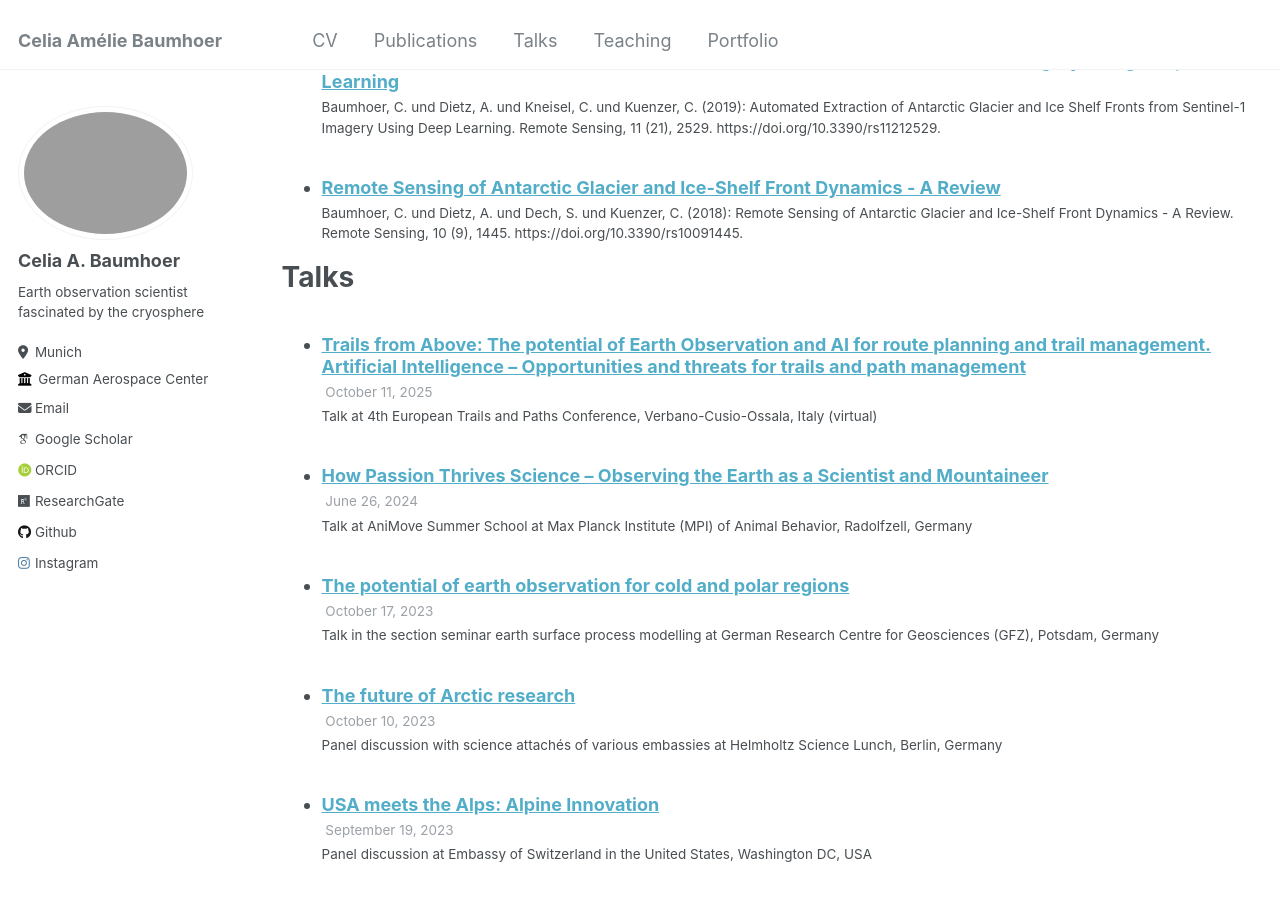
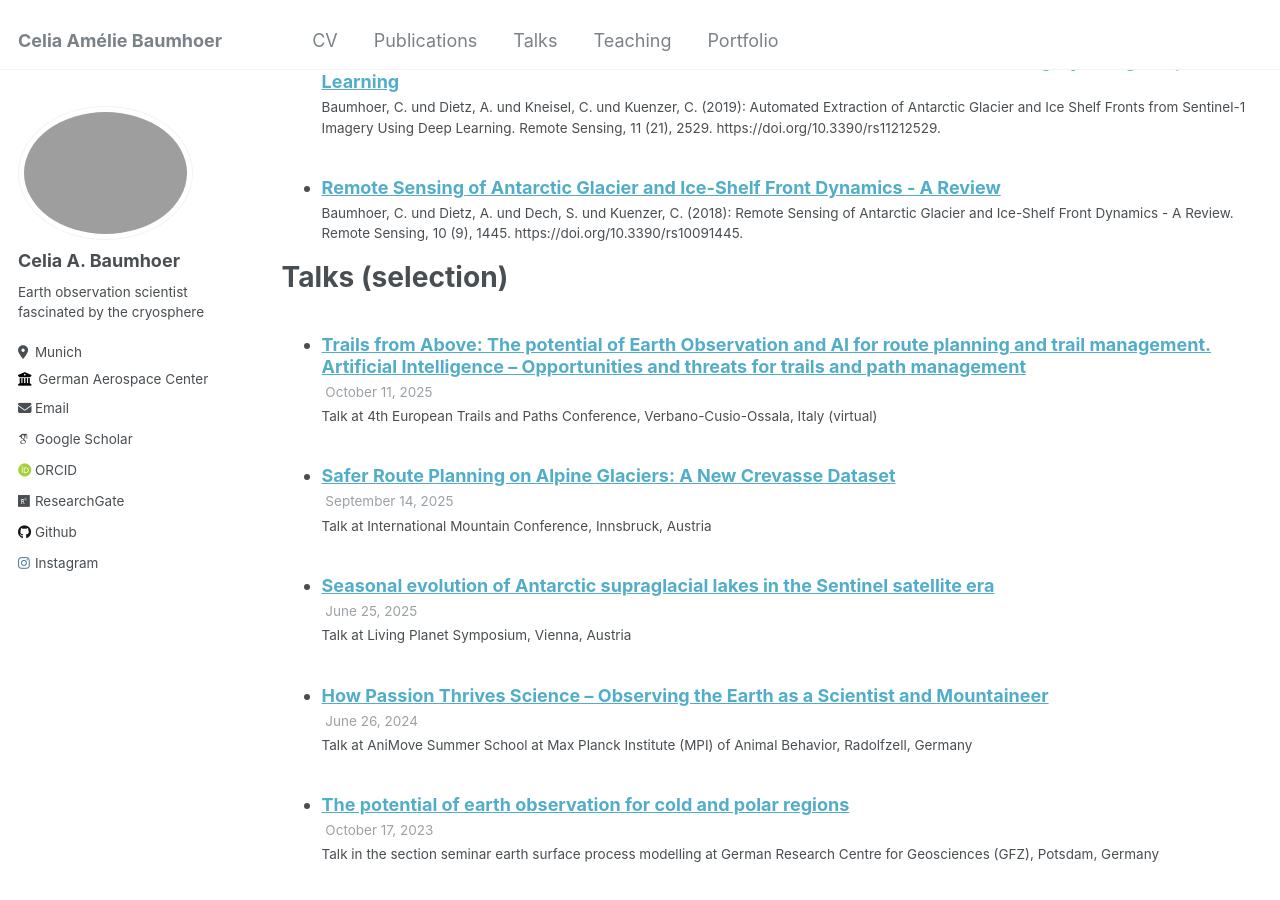
Before and after one commit to celiabaumhoer/celiabaumhoer.github.io, a Jekyll site: the page built from _pages/cv.md, in a window 1280 px wide and 900 px high, scrolled down 3593 px. Built offline with Jekyll 4.4.1, drawn with Linux system fonts in a browser that asks for light colours; some web fonts are replaced.

Commit message:
added talks

```diff
--- a/_pages/cv.md
+++ b/_pages/cv.md
@@ -73,7 +73,7 @@ Publications
     {% include archive-single-cv.html %}
   {% endfor %}</ul>
 
-Talks
+Talks (selection)
 ======
   <ul>{% for post in site.talks reversed %}
     {% include archive-single-talk-cv.html  %}
--- /dev/null
+++ b/_talks/2025-06-01-talk-10.md
@@ -0,0 +1,9 @@
+---
+title: "Seasonal evolution of Antarctic supraglacial lakes in the Sentinel satellite era"
+collection: talks
+type: "Talk"
+permalink: /talks/2025-06-01-talk-10
+venue: "Living Planet Symposium"
+date: 2025-06-25
+location: "Vienna, Austria"
+---
--- /dev/null
+++ b/_talks/2025-09-01-talk-9.md
@@ -0,0 +1,9 @@
+---
+title: "Safer Route Planning on Alpine Glaciers: A New Crevasse Dataset"
+collection: talks
+type: "Talk"
+permalink: /talks/2025-09-01-talk-9
+venue: "International Mountain Conference"
+date: 2025-09-14
+location: "Innsbruck, Austria"
+---
```
